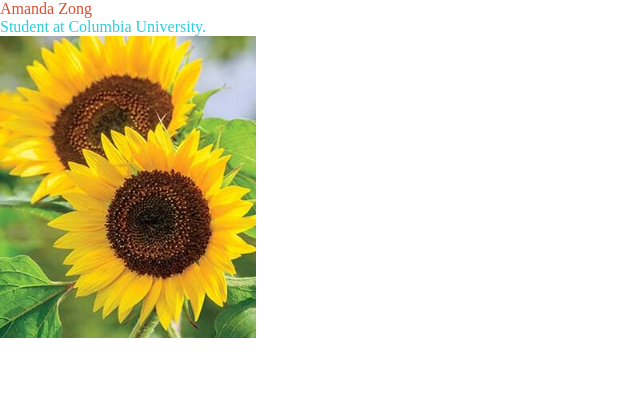
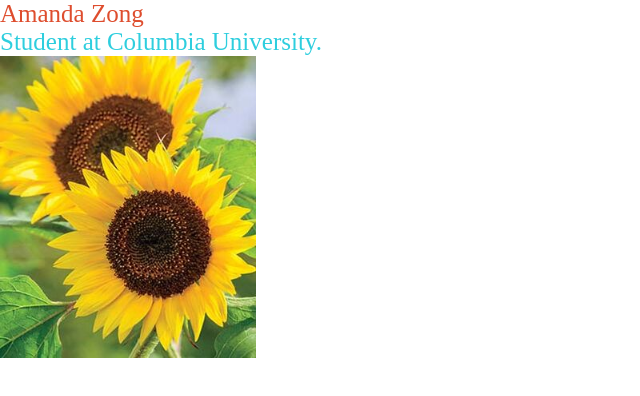
Before and after one commit to amqzong/NYPLWebsiteJavascript, a plain HTML site: page index.html in a window 1280 px wide. Shown: the whole page, without its empty margins (0-640 px from the left). Drawn offline with Linux system fonts and the light colour scheme; a web font is replaced by a local one.

Commit message:
Update style.css

```diff
--- a/style.css
+++ b/style.css
@@ -7,10 +7,12 @@
 
 span{
     color: #DE4D2E;
+    font-size: 25px;
 }
 
 p{
     color: #2ECEDE;
+    font-size: 25px;
 }
 
 .container
```
